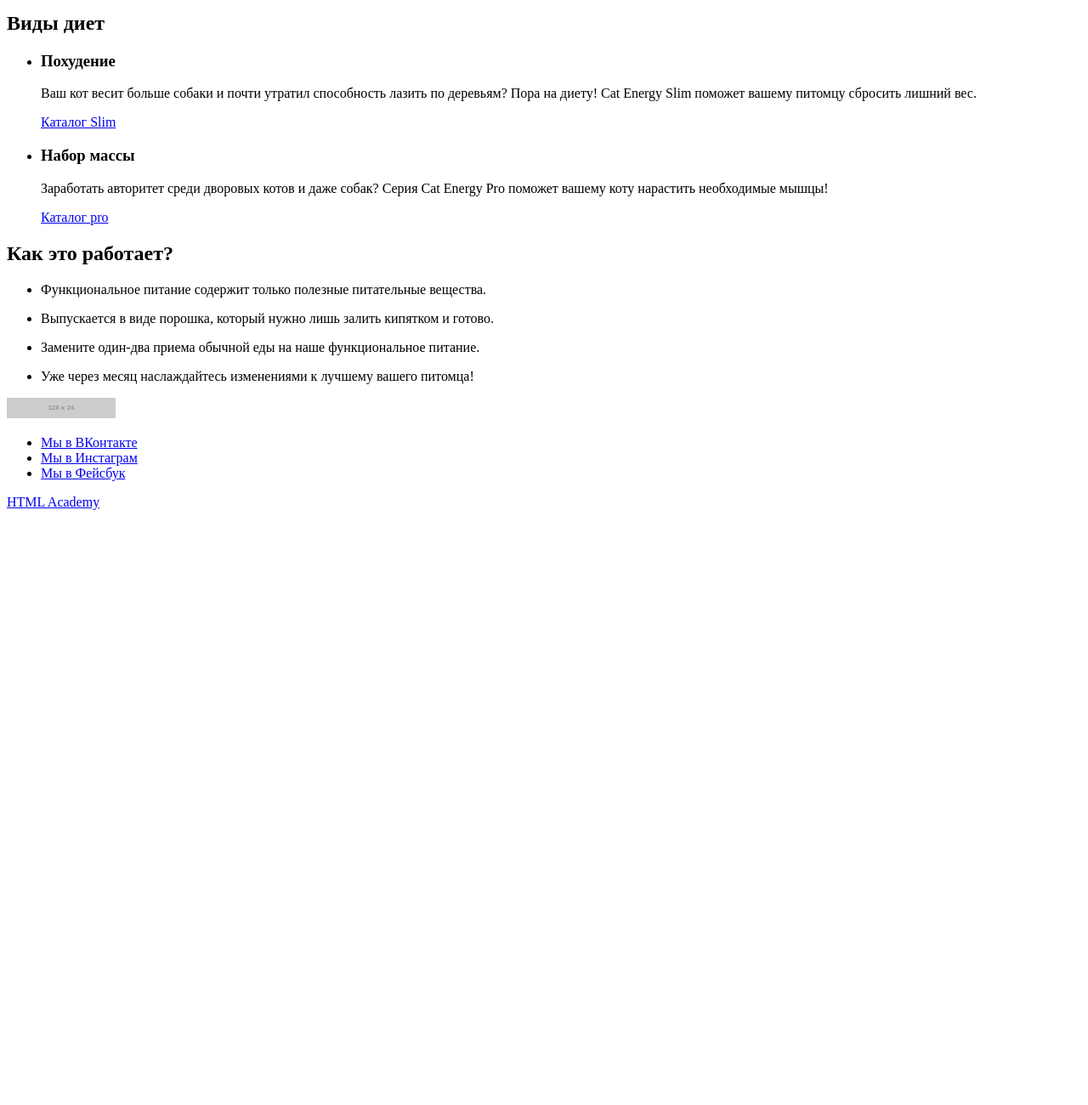
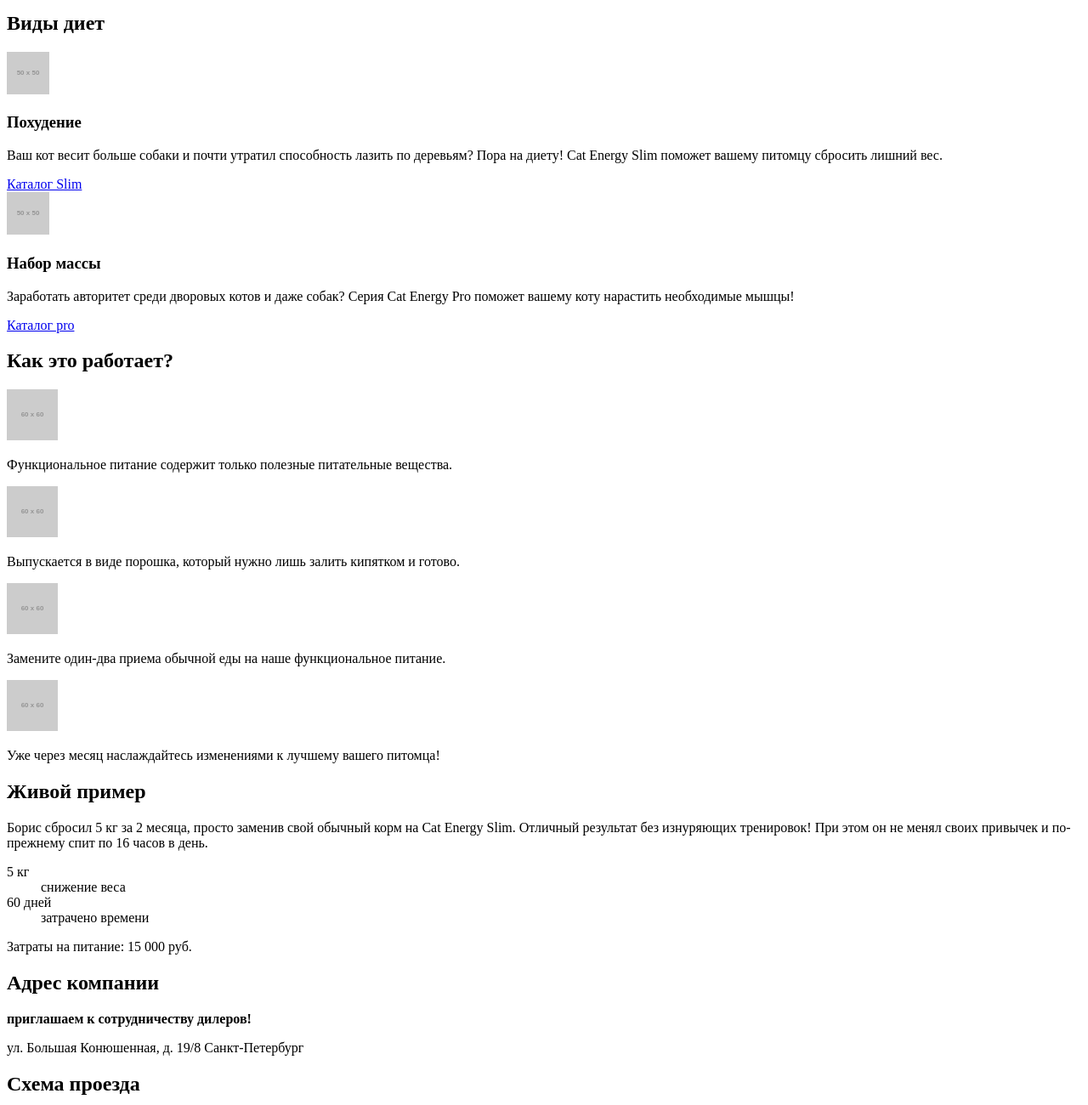
Before and after one commit to BeloussovA/691897-cat-energy-16, a website: page source/index.html in a window 1280 px wide. Shown: the part 280-1580 px from the top of the page at 85% size. Before the commit the page ends 888 px from the top, so only its background shows below. Drawn offline with Linux system fonts and the light colour scheme; placeholder pictures from the web are drawn by us.

```diff
--- a/source/index.html
+++ b/source/index.html
@@ -34,42 +34,90 @@
       </div>
       <section class="diets">
         <h2 class="visually-hidden">Виды диет</h2>
-        <ul class="diets-list">
-          <li class="diets-list__item">
-            <h3 class="diets__title diets__title--slim">Похудение</h3>
+        <div class="diets__item">
+          <div class="diets__img">
+            <img src="http://placehold.it/50x50" alt="Иконка кота">
+          </div>
+          <h3 class="diets__title">Похудение</h3>
+          <div class="diets__info">
             <p class="diets__description">Ваш кот весит больше собаки и почти утратил способность лазить по деревьям? Пора на диету! Cat Energy Slim поможет вашему питомцу сбросить лишний вес.</p>
-            <a class="diets__link" href="catalog.html">Каталог Slim</a>
-          </li>
-          <li class="diets-list__item">
-            <h3 class="diets__title diets__title--muscle">Набор массы</h3>
+          </div>
+          <div class="diets__link">
+            <a href="catalog.html">Каталог Slim</a>
+          </div>
+        </div>
+        <div class="diets__item">
+          <div class="diets__img">
+            <img src="http://placehold.it/50x50" alt="Иконка сильного кота">
+          </div>
+          <h3 class="diets__title">Набор массы</h3>
+          <div class="diets__info">
             <p class="diets__description">Заработать авторитет среди дворовых котов и даже собак? Серия Cat Energy Pro поможет вашему коту нарастить необходимые мышцы!</p>
-            <a class="diets__link" href="catalog.html">Каталог pro</a>
-          </li>
-        </ul>
+          </div>
+          <div class="diets__link">
+            <a href="catalog.html">Каталог pro</a>
+          </div>
+        </div>
       </section>
       <section class="advantages">
         <h2 class="advantages__title">Как это работает?</h2>
-        <ul class="advantages__list">
-          <li class="advantages__item advantages__item--benefit">
+        <div class="advantages__item">
+          <div class="advantages__img">
+            <img src="http://placehold.it/60x60" alt="Иконка листка">
+          </div>
+          <div class="advantages__info">
             <p class="advantages__description">Функциональное питание содержит только полезные питательные вещества.</p>
-          </li>
-          <li class="advantages__item advantages__item--powder">
+          </div>
+        </div>
+        <div class="advantages__item">
+          <div class="advantages__img">
+            <img src="http://placehold.it/60x60" alt="Иконка порошка">
+          </div>
+          <div class="advantages__info">
             <p class="advantages__description">Выпускается в виде порошка, который нужно лишь залить кипятком и готово.</p>
-          </li>
-          <li class="advantages__item advantages__item--change-food">
+          </div>
+        </div>
+        <div class="advantages__item">
+          <div class="advantages__img">
+            <img src="http://placehold.it/60x60" alt="Иконка столовых приборов">
+          </div>
+          <div class="advantages__info">
             <p class="advantages__description">Замените один-два приема обычной еды на наше функциональное питание.</p>
-          </li>
-          <li class="advantages__item advantages__item--pet-changes">
+          </div>
+        </div>
+        <div class="advantages__item">
+          <div class="advantages__img">
+            <img src="http://placehold.it/60x60" alt="Иконка столовых приборов">
+          </div>
+          <div class="advantages__info">
             <p class="advantages__description">Уже через месяц наслаждайтесь изменениями к лучшему вашего питомца!</p>
-          </li>
-        </ul>
+          </div>
+        </div>
       </section>
+      <section class="example">
+        <h2 class="example__title">Живой пример</h2>
+        <p class="example__description">Борис сбросил 5 кг за 2 месяца, просто заменив свой обычный корм на Cat Energy Slim. Отличный результат без изнуряющих тренировок! При этом он не менял своих привычек и по-прежнему спит по 16 часов в день.</p>
+        <dl class="results">
+          <dt class="results__value">5 кг</dt>
+            <dd class="results__description">снижение веса</dd>
+          <dt class="results__value">60 дней</dt>
+            <dd class="results__description">затрачено времени</dd>
+        </dl>
+        <span class="expenses">Затраты на питание: 15 000 руб.</span>
+        <div class="example__slider">
 
-      <section>
 
+
+        </div>
       </section>
+      <section class="address">
+        <h2 class="visually-hidden">Адрес компании</h2>
+        <b class="address__invite">приглашаем к сотрудничеству дилеров!</b>
+        <p class="address__description">ул. Большая Конюшенная, д. 19/8 Санкт-Петербург</p>
+      </section>
+      <section class="map">
+        <h2 class="visually-hidden">Схема проезда</h2>
 
-      <section>
 
       </section>
     </main>
```
Also changed, not shown: source/catalog.html (+15 -1 lines).
